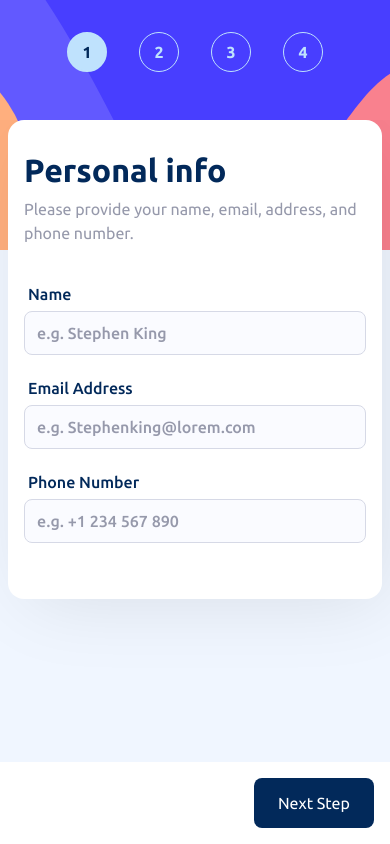
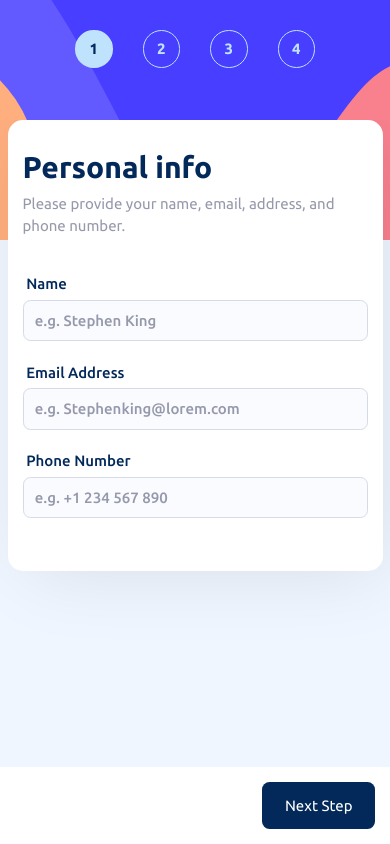
Before and after one commit to adram3l3ch/multi-step-form, a React (Vite) app: page / in a window 390 px wide. Built offline with nearby package versions, Linux system fonts and the light colour scheme.

Commit message:
style fix

```diff
--- a/src/components/Addons/styles.scss
+++ b/src/components/Addons/styles.scss
@@ -40,5 +40,6 @@
 		aspect-ratio: 1;
 		cursor: pointer;
 		pointer-events: none;
+		flex-shrink: 0;
 	}
 }
--- a/src/components/MultiStepForm/styles.scss
+++ b/src/components/MultiStepForm/styles.scss
@@ -10,7 +10,7 @@
 	overflow: hidden;
 
 	.steps {
-		padding: 3rem;
+		padding: 3rem 2rem;
 		border-radius: inherit;
 		background: url("../../assets/bg-sidebar-desktop.svg") no-repeat center / cover;
 		display: flex;
@@ -133,7 +133,7 @@
 			position: absolute;
 			width: 100%;
 			top: 0;
-			height: 250px;
+			height: 16rem;
 			z-index: -1;
 
 			.step:first-child {
@@ -149,7 +149,7 @@
 		}
 
 		.content {
-			margin-top: 120px;
+			margin-top: 8rem;
 			padding: 0;
 			.step__component {
 				padding: 2rem;
@@ -168,7 +168,7 @@
 	}
 }
 
-@media (max-width: 450px) {
+@media (max-width: 500px) {
 	.multiStepForm {
 		.content .step__component {
 			margin-inline: 0.5rem;
--- a/src/components/Sucess/styles.scss
+++ b/src/components/Sucess/styles.scss
@@ -4,6 +4,7 @@
 	align-items: center;
 	justify-content: center;
 	text-align: center;
+	height: 100%;
 
 	img {
 		margin-bottom: 2rem;
--- a/src/components/Summary/styles.scss
+++ b/src/components/Summary/styles.scss
@@ -56,3 +56,12 @@
 		font-size: 1.3rem;
 	}
 }
+
+@media (max-width: 800px) {
+	.summary__details {
+		padding: 2rem 1rem;
+	}
+	.summary__total {
+		padding-inline: 1rem;
+	}
+}
--- a/src/styles/_reset.scss
+++ b/src/styles/_reset.scss
@@ -58,6 +58,11 @@ button {
 	cursor: pointer;
 	background: none;
 	color: var(--neutral-400);
+	transition: filter 0.2s ease-in-out;
+
+	&:hover {
+		filter: brightness(1.5);
+	}
 }
 
 .custom__scrollbar::-webkit-scrollbar {
@@ -71,3 +76,9 @@ button {
 .custom__scrollbar::-webkit-scrollbar-thumb {
 	background-color: var(--neutral-400);
 }
+
+@media (max-width: 450px) {
+	:root {
+		font-size: clamp(5px, 4vw, 15px);
+	}
+}
```
